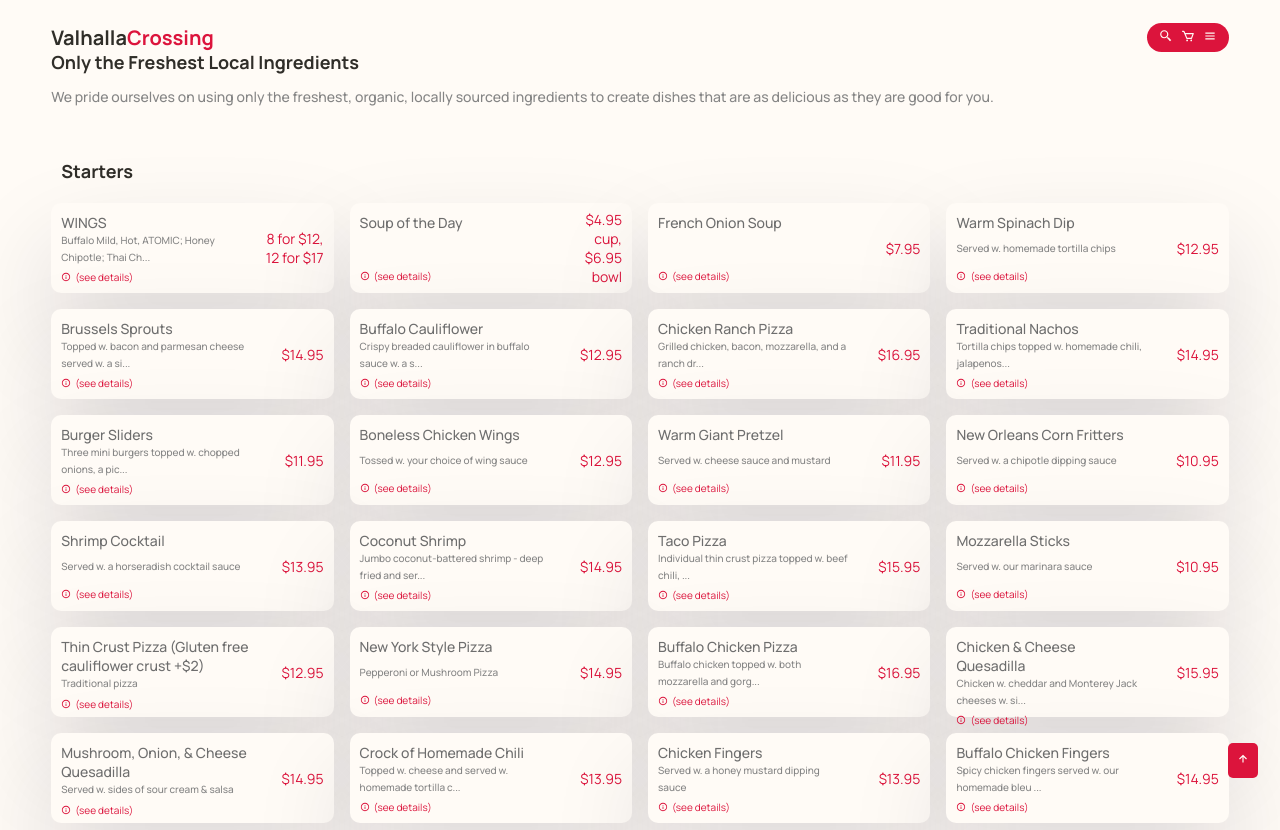
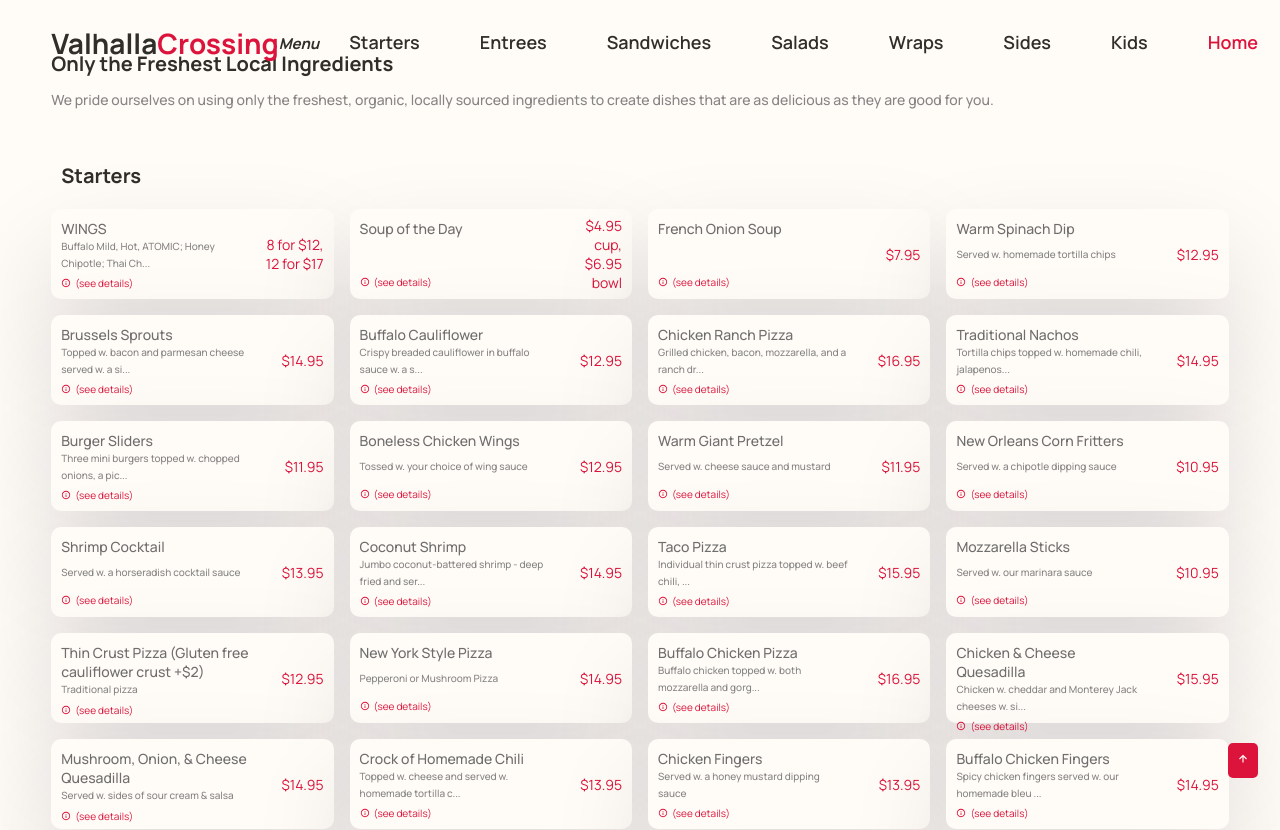
Before and after one commit to cleph01/nextjs_micro_projects-valhalla_website, a Next.js app: page /menu in a window 1280 px wide. Shown: the top 830 px of the page. Built offline with nearby package versions, Linux system fonts and the light colour scheme.

Commit message:
added media queries for larger screens

```diff
--- a/components/Header.js
+++ b/components/Header.js
@@ -28,13 +28,13 @@ const Header = ({ children }) => {
             </ul>
 
             <div className={styles.h_icons}>
-                <a href="#">
+                {/* <a href="#">
                     <BiSearchAlt2 />
-                </a>
+                </a> */}
                 <a href="#">
                     <BiCart />
                 </a>
-                <div id="menu_icon">
+                <div id="menu_icon" className={styles.menu_icon}>
                     {openMenu ? (
                         <BiX onClick={() => handleMenuClick()} />
                     ) : (
--- a/styles/Header.module.css
+++ b/styles/Header.module.css
@@ -16,7 +16,6 @@
 
 .sticky {
     padding: 2.3rem 4%;
-
     background: var(--bg-color);
     box-shadow: 0 0.4rem 1.5rem rgb(0 0 0 / 8%);
 }
@@ -49,7 +48,7 @@
 .navbar a {
     display: block;
     color: var(--text-color);
-    font-size: var(--p-font);
+    font-size: var(--nav-font);
     font-weight: 600;
     padding: 0.5rem;
     margin: 1.3rem 0;
@@ -68,22 +67,41 @@
     padding: 0.5rem 1.2rem;
     background: var(--main-color);
     border-radius: 2rem;
-    font-size: var(--p-font);
+    font-size: var(--h2-font);
     color: var(--bg-color);
     cursor: pointer;
 }
 
 .h_icons a {
-    font-size: var(--p-font);
     color: var(--bg-color);
-    margin-right: 1.5rem;
     margin-right: 0.8rem;
 }
 
-#menu_icon {
+.menu_icon {
     color: var(--bg-color);
-    font-size: var(--p-font);
     z-index: 1001;
     cursor: pointer;
     display: block;
 }
+
+@media (min-width: 990px) {
+    .navbar {
+        position: static;
+        width: auto;
+        height: auto;
+        flex-direction: row;
+        padding: 0;
+        background: inherit;
+    }
+
+    .navbar a {
+        margin: 0.2rem 2.5rem;
+    }
+
+    .h_icons a {
+        margin-right: 0;
+    }
+    .menu_icon {
+        display: none;
+    }
+}
--- a/styles/Home.module.css
+++ b/styles/Home.module.css
@@ -71,6 +71,7 @@
 .container {
     margin: 5rem 4% 2%;
 }
+
 .container .main_text {
     display: flex;
     flex-direction: column;
@@ -273,7 +274,7 @@
 /* contact section  */
 
 .contact {
-    padding: 7rem 2%;
+    padding: 9rem 8% 2%;
 }
 
 .contact .main_contact {
@@ -325,3 +326,29 @@
     background: var(--main-color);
     border-radius: 0.5rem;
 }
+
+@media (min-width: 990px) {
+    .home {
+        grid-template-columns: repeat(2, 1fr);
+        margin: 13rem 0 2%;
+    }
+
+    .container {
+        margin: 5rem 0% 2%;
+    }
+
+    .about {
+        grid-template-columns: repeat(2, 1fr);
+        margin: 9rem 0 2%;
+    }
+
+    .menu {
+        margin: 9rem 0 2%;
+    }
+    .contact {
+        padding: 9rem 4% 2%;
+    }
+    .contact .main_contact {
+        justify-items: center;
+    }
+}
--- a/styles/globals.css
+++ b/styles/globals.css
@@ -19,6 +19,7 @@
     --big-font: 2.6rem;
     --h2-font: 1.8rem;
     --h3-font: 1.6rem;
+    --nav-font: 1.4rem;
     --p-font: 1.4rem;
     --subtext-font: 1.2rem;
     --rating-star-color: #ffd700;
@@ -40,3 +41,11 @@ span {
 section {
     padding: 0 4% 0;
 }
+
+@media (min-width: 990px) {
+    :root {
+        --brand-font: 2.8rem;
+        --nav-font: 1.8rem;
+        --h2-font: 2rem;
+    }
+}
```
